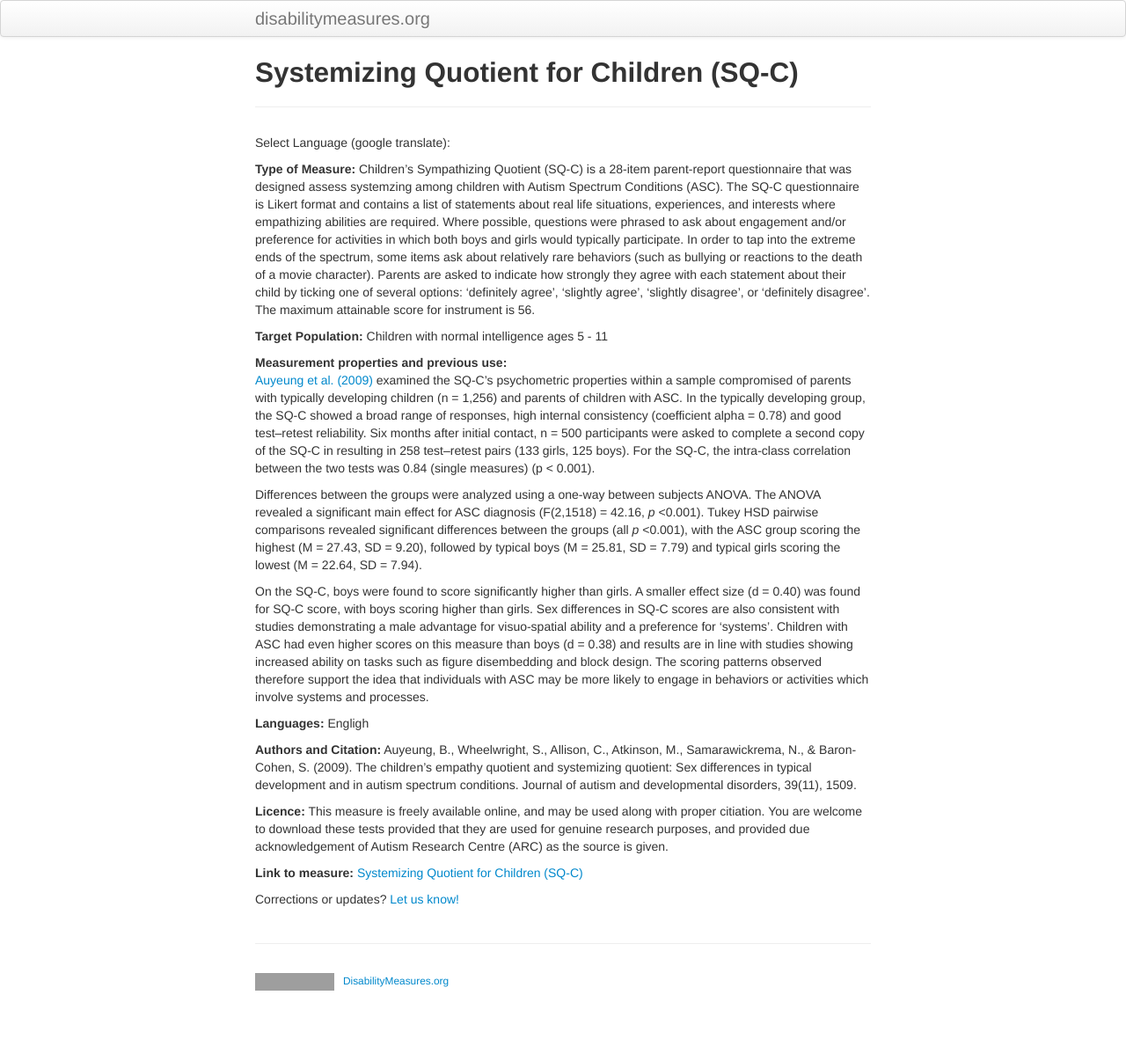
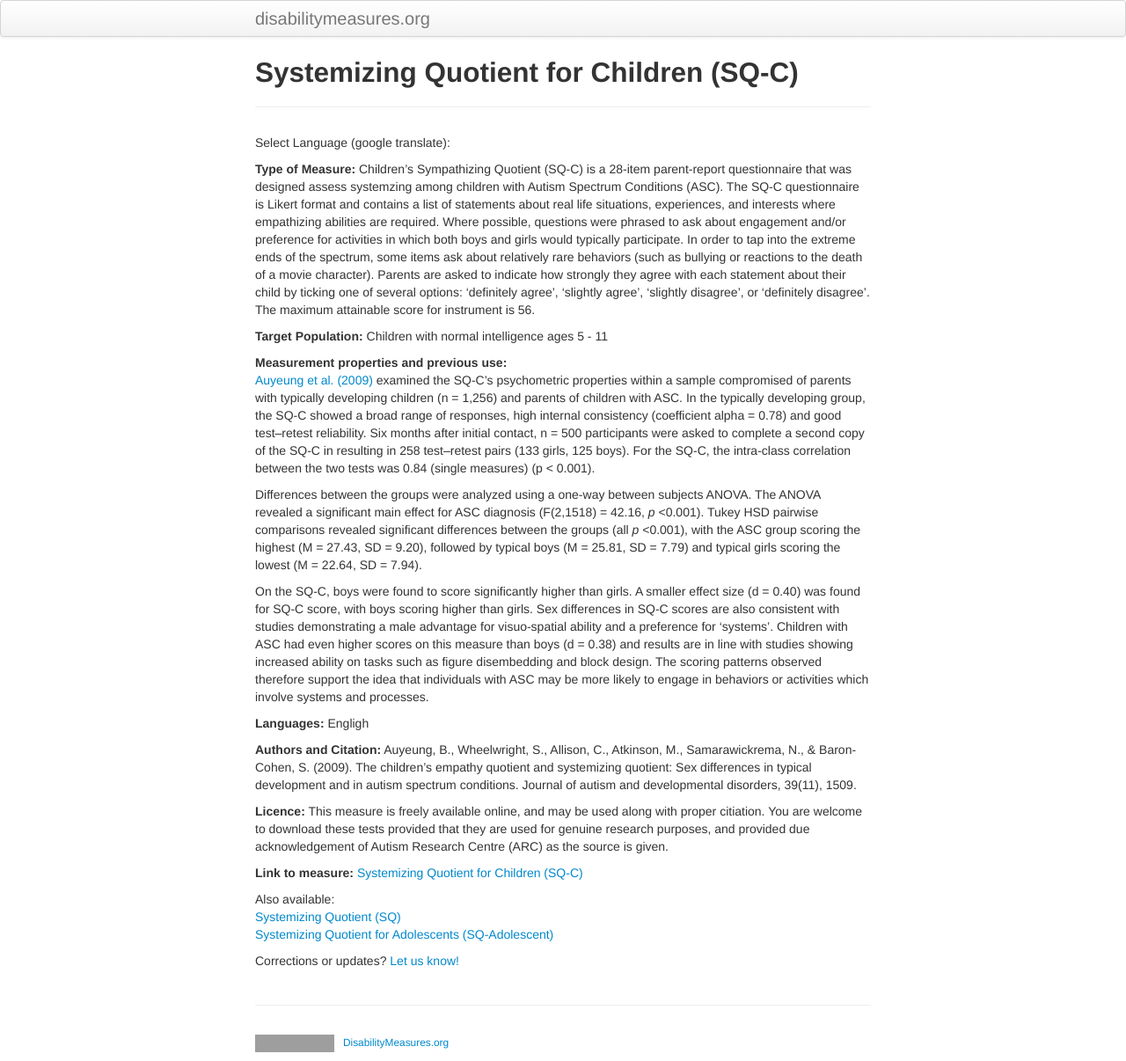
Before and after one commit to mjmaenner/disabilitymeasures, a Jekyll site: the page built from SQChild/index.md, in a window 1280 px wide. Shown: the whole page at 88% size. Built offline with Jekyll 4.4.1, drawn with Linux system fonts in a browser that asks for light colours; before the commit the page ends 1136 px from its top, so only the background shows below that; grey boxes are pictures that could not be loaded.

Commit message:
added links to adol and adult versions

```diff
--- a/SQChild/index.md
+++ b/SQChild/index.md
@@ -35,4 +35,8 @@ Auyeung, B., Wheelwright, S., Allison, C., Atkinson, M., Samarawickrema, N., & B
 
 **Link to measure:** [Systemizing Quotient for Children (SQ-C)](https://www.autismresearchcentre.com/arc_tests/)
 
+Also available:
+[Systemizing Quotient (SQ)](http://disabilitymeasures.org/SQ-Adult/)
+[Systemizing Quotient for Adolescents (SQ-Adolescent)](http://disabilitymeasures.org/SQAdolescent/)
+
 Corrections or updates? [Let us know!](http://disabilitymeasures.org/contact)
```
